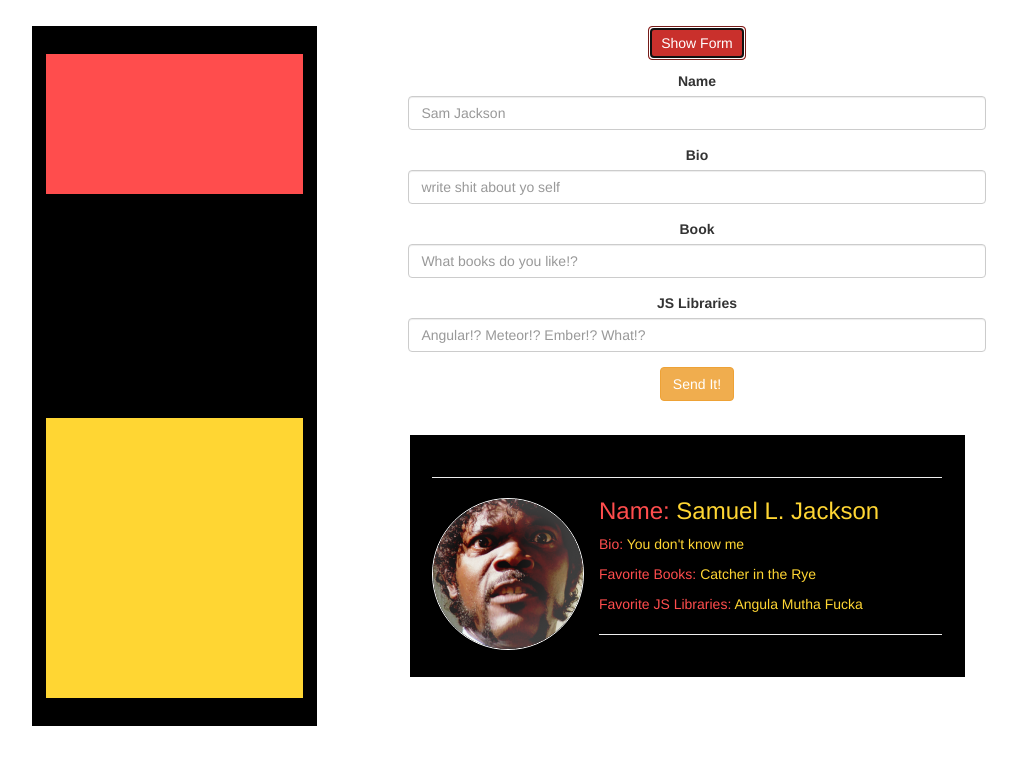
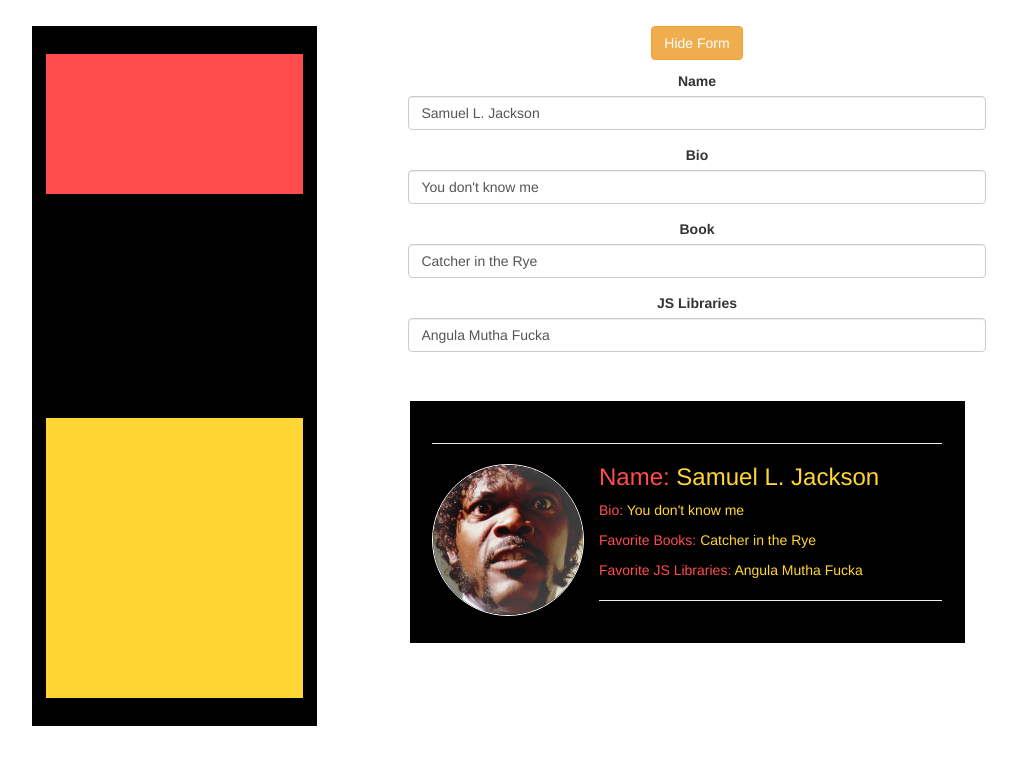
Before and after one commit to Drew242/angular-hide-a-form, a plain HTML site: page index.html in a window 1280 px wide. Both pictures are taken after a click on the button "Show Form". Shown: the whole page, without its empty margins (38-1055 px from the left). Drawn offline with nearby package versions, Linux system fonts and the light colour scheme.

Commit message:
add hide function and automatic update

```diff
--- a/index.html
+++ b/index.html
@@ -18,28 +18,28 @@
     </div>
 
     <div class='col-md-6 col-md-offset-1 btnForm'>
-      <button class='btn btn-danger' ng-click='profile.showForm()'>Show Form</button>
+      <button class='btn btn-danger' ng-click='profile.showForm()' ng-show="profile.showBtn">Show Form</button>
+      <button class='btn btn-warning' ng-click='profile.hideForm()' ng-show="profile.hideBtn">Hide Form</button>
     </div>
 
     <div class='col-md-6 col-md-offset-1 form' ng-show='profile.btnClick'>
       <form class="form-horizontal">
         <div class="form-group">
           <label for="name">Name</label>
-          <input type="text" class="form-control" id="name" placeholder="Sam Jackson">
+          <input type="text" class="form-control" id="name" placeholder="Sam Jackson" ng-model="profile.name">
         </div>
         <div class="form-group">
           <label for="bio">Bio</label>
-          <input type="email" class="form-control" id="bio" placeholder="write shit about yo self">
+          <input type="bio" class="form-control" id="bio" placeholder="write shit about yo self" ng-model="profile.bio">
         </div>
         <div class="form-group">
           <label for="books">Book</label>
-          <input type="email" class="form-control" id="books" placeholder="What books do you like!?">
+          <input type="books" class="form-control" id="books" placeholder="What books do you like!?" ng-model="profile.books">
         </div>
         <div class="form-group">
           <label for="libraries">JS Libraries</label>
-          <input type="email" class="form-control" id="libraries" placeholder="Angular!? Meteor!? Ember!? What!?">
+          <input type="libraries" class="form-control" id="libraries" placeholder="Angular!? Meteor!? Ember!? What!?" ng-model="profile.libraries">
         </div>
-        <button class="btn btn-warning">Send It!</button>
       </form>
     </div>
 
--- a/profile.js
+++ b/profile.js
@@ -10,13 +10,21 @@ angular.module('profileApp')
 function profileCtrl($http) {
   var profile       = this;
   profile.btnClick  = false;
+  profile.showBtn   = true;
+  profile.hideBtn   = false;
   profile.name      = 'Samuel L. Jackson';
   profile.bio       = "You don't know me";
   profile.books     = 'Catcher in the Rye';
   profile.libraries = 'Angula Mutha Fucka';
 
   profile.showForm  = function() {
-    console.log('show it bitch');
     profile.btnClick = !profile.btnclick;
+    profile.showBtn  = !profile.showBtn;
+    profile.hideBtn  = !profile.hideBtn;
+  }
+  profile.hideForm  = function() {
+    profile.btnClick = false; // why did I need to explicitly declare false here??
+    profile.showBtn  = !profile.showBtn;
+    profile.hideBtn  = !profile.hideBtn;
   }
 }
```
